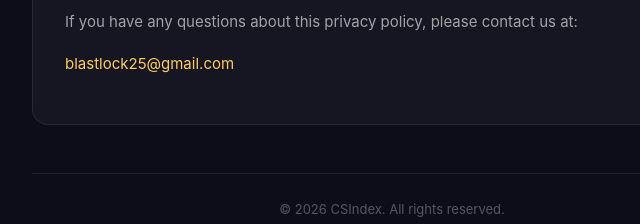
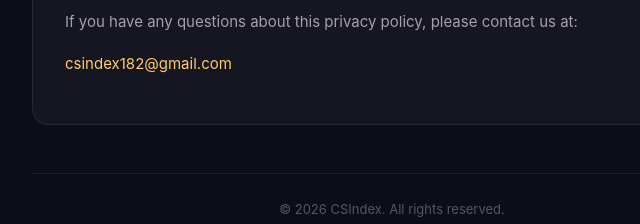
Before and after one commit to Jok3r182/csindex-privacy, a plain HTML site: page index.html in a window 1280 px wide. Shown: the part 2308-2532 px from the top of the page, 248-888 px from the left. Drawn offline with Linux system fonts and the light colour scheme.

Commit message:
Update index.html

```diff
--- a/index.html
+++ b/index.html
@@ -136,7 +136,7 @@
         <div class="card">
             <h2>Contact</h2>
             <p>If you have any questions about this privacy policy, please contact us at:</p>
-            <p><a href="mailto:blastlock25@gmail.com">blastlock25@gmail.com</a></p>
+            <p><a href="mailto:csindex182@gmail.com">csindex182@gmail.com</a></p>
         </div>
 
         <div class="updated">
```
